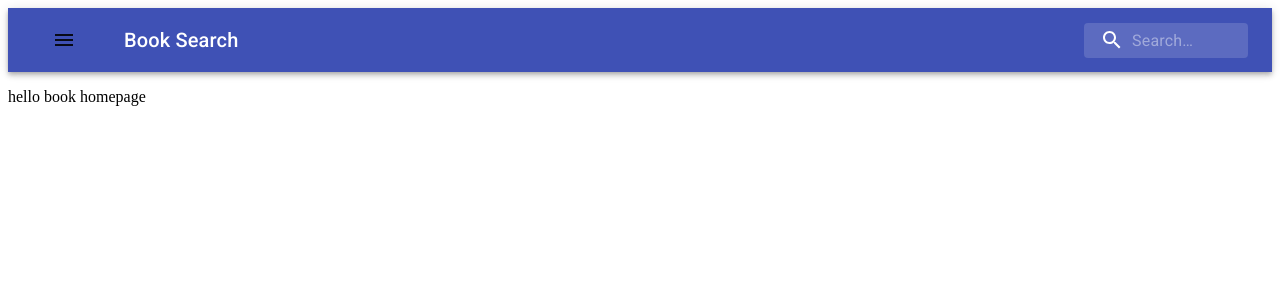
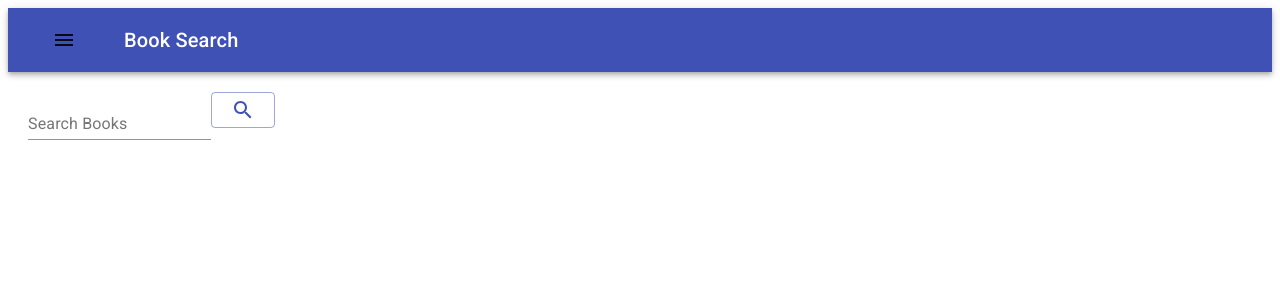
Before and after one commit to erikapaige/googleBooksMERNApp, a React (Create React App) app in the folder client/: page / in a window 1280 px wide. Shown: the top 300 px of the page. Built offline with nearby package versions, Linux system fonts and the light colour scheme.

Commit message:
cards rendering

```diff
--- a/client/src/App.js
+++ b/client/src/App.js
@@ -13,7 +13,9 @@ import Saved from './pages/Saved'
 
 
 const App = () =>{
+
   return(
+
       <Router>
         <div>
           <Navbar />
@@ -27,6 +29,7 @@ const App = () =>{
           </Switch>
         </div>
       </Router>
+
   )
 }
 
--- a/client/src/components/Navbar/Navbar.css
+++ /dev/null
@@ -1,3 +0,0 @@
-.iconMenu {
-  color: rgb(255, 255, 255),
-}
--- a/client/src/components/Navbar/Navbar.js
+++ b/client/src/components/Navbar/Navbar.js
@@ -2,22 +2,18 @@
 import React from 'react'
 // bring in component from react-router
 import { Link } from 'react-router-dom'
-// bring in navbarcss
-import './Navbar.css'
 // bring in components from material-ui
 import AppBar from '@material-ui/core/AppBar'
 import Toolbar from '@material-ui/core/Toolbar'
 import IconButton from '@material-ui/core/IconButton'
 import Typography from '@material-ui/core/Typography'
-import InputBase from '@material-ui/core/InputBase'
 import { fade, makeStyles } from '@material-ui/core/styles'
 import MenuIcon from '@material-ui/icons/Menu'
-import SearchIcon from '@material-ui/icons/Search'
 import Button from '@material-ui/core/Button'
 import Menu from '@material-ui/core/Menu'
 import MenuItem from '@material-ui/core/MenuItem'
 
-
+// setting styling rules for material components
 const useStyles = makeStyles((theme) => ({
   root: {
     flexGrow: 1,
@@ -97,7 +93,7 @@ const Navbar = () => {
             aria-label="open drawer"
           >
             <Button aria-controls="simple-menu" aria-haspopup="true" onClick={handleClick}>
-              <MenuIcon className='iconMenu' />
+              <MenuIcon className={classes.iconMenu} />
             </Button>
               <Menu
                 id="simple-menu"
@@ -117,7 +113,7 @@ const Navbar = () => {
           <Typography className={classes.title} variant="h6" noWrap>
             Book Search
           </Typography>
-          <div className={classes.search}>
+          {/* <div className={classes.search}>
             <div className={classes.searchIcon}>
               <SearchIcon />
             </div>
@@ -129,7 +125,7 @@ const Navbar = () => {
               }}
               inputProps={{ 'aria-label': 'search' }}
             />
-          </div>
+          </div> */}
         </Toolbar>
       </AppBar>
     </div>
--- a/client/src/pages/Home/Home.js
+++ b/client/src/pages/Home/Home.js
@@ -1,21 +1,147 @@
-// bring in react and useState component
+// bring in react and useState hook
 import React, { useState } from 'react'
 // bring in axios
 import axios from 'axios'
+// bring in components from material-ui
+import { fade, makeStyles } from '@material-ui/core/styles'
+import TextField from '@material-ui/core/TextField'
+import Button from '@material-ui/core/Button'
+import SearchIcon from '@material-ui/icons/Search'
+import Card from '@material-ui/core/Card'
+import CardActions from '@material-ui/core/CardActions'
+import CardActionArea from '@material-ui/core/CardActionArea'
+import CardContent from '@material-ui/core/CardContent'
+import CardMedia from '@material-ui/core/CardMedia'
+import Typography from '@material-ui/core/Typography'
+import CardHeader from '@material-ui/core/CardHeader'
 
 
+const useStyles = makeStyles((theme) => ({
+  root: {
+    '& > *': {
+      margin: theme.spacing(1),
+      width: '25ch',
+    },
+  },
+  form:{
+    margin: 20,
+  },
+  search: {
+    position: 'relative',
+    borderRadius: theme.shape.borderRadius,
+    backgroundColor: fade(theme.palette.common.white, 0.15),
+    '&:hover': {
+      backgroundColor: fade(theme.palette.common.white, 0.25),
+    },
+    marginLeft: 0,
+    width: '100%',
+    [theme.breakpoints.up('sm')]: {
+      marginLeft: theme.spacing(1),
+      width: 'auto',
+    },
+  },
+  searchIcon: {
+    padding: theme.spacing(0, 2),
+    height: '100%',
+    position: 'absolute',
+    pointerEvents: 'none',
+    display: 'flex',
+    alignItems: 'center',
+    justifyContent: 'center',
+  },
+  inputRoot: {
+    color: 'inherit',
+  },
+  inputInput: {
+    padding: theme.spacing(1, 1, 1, 0),
+    // vertical padding + font size from searchIcon
+    paddingLeft: `calc(1em + ${theme.spacing(4)}px)`,
+    transition: theme.transitions.create('width'),
+    width: '100%',
+    [theme.breakpoints.up('sm')]: {
+      width: '12ch',
+      '&:focus': {
+        width: '20ch',
+      },
+    },
+  },
+}))
+
 const Home = () => {
+  const classes = useStyles()
   //search for book
+  const [ bookState, setBookState ] = useState({
+    search:'',
+    books: []
+  })
 
+  // handling search input
+  bookState.handleInputChange = event =>{
+    setBookState({ ...bookState, [event.target.name]: event.target.value })
+  }
+  // function to search api
+  bookState.handleSearchBook = event =>{
+    event.preventDefault()
+
+    axios.get(`/api/gbooks/${bookState.search}`)
+      .then(({data}) =>{
+        console.log(data)
+        setBookState({...bookState, books: data.items })
+      })
+      .catch(err => console.error(err))
+  }
   // see books rendered below
   return (
+    <>
+      <form className={classes.form} onSubmit={bookState.handleSearchBook}>
+        <TextField
+          label="Search Books"
+          name="search"
+          value={bookState.search}
+          onChange={bookState.handleInputChange} />
+          <Button
+            variant="outlined" color="primary"
+            onClick={bookState.handleSearchBook}>
+              <SearchIcon />
+          </Button>
+      </form>
       <div>
-        <p>hello book homepage</p>
-        <form>
-
-        </form>
+        {
+          bookState.books.map(book =>(
+          <Card className={classes.root}>
+            <CardActionArea>
+              <CardMedia
+                component="img"
+                alt="book cover"
+                height="140"
+                image={book.volumeInfo.imageLinks.thumbnail}
+                // <img src={book.volumeInfo.imageLinks.thumbnail} />
+              />
+            <CardContent>
+              <Typography gutterBottom variant="h5" component="h2">
+                {book.volumeInfo.title}
+              </Typography>
+              <Typography gutterBottom variant="h2" component="h2">
+                {book.volumeInfo.authors}
+              </Typography>
+              <Typography variant="body2" color="textSecondary" component="p">
+                {book.volumeInfo.description}
+              </Typography>
+            </CardContent>
+            </CardActionArea>
+            <CardActions>
+              <Button size="small" color="primary">
+                `View More Info${book.volumeInfo.infoLink}`
+              </Button>
+              <Button size="small" color="primary">
+                Save
+              </Button>
+            </CardActions>
+        </Card>
+        ))
+        }
       </div>
-
+    </>
   )
 }
 
```
Lines whose indentation alone changed are shown as unchanged.
